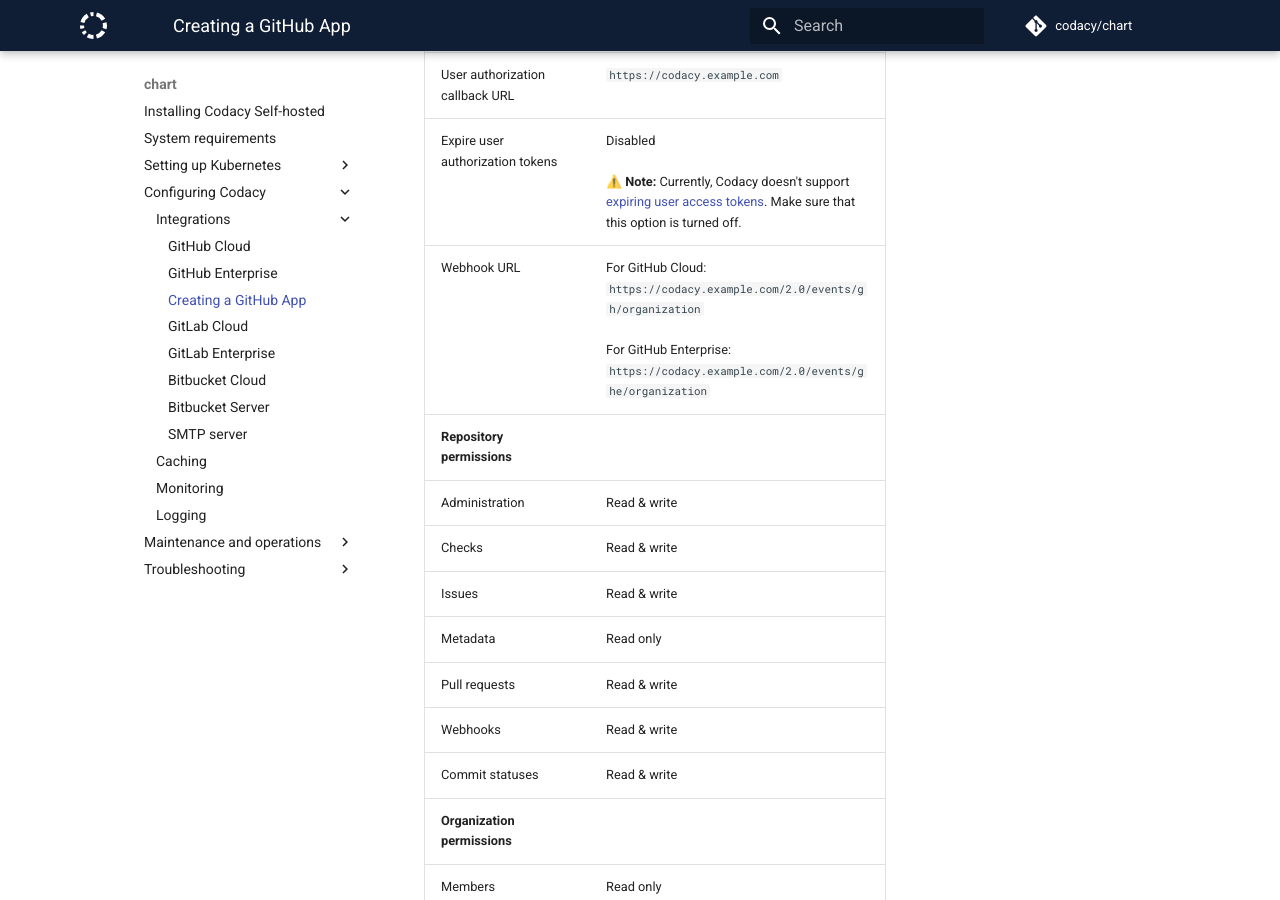
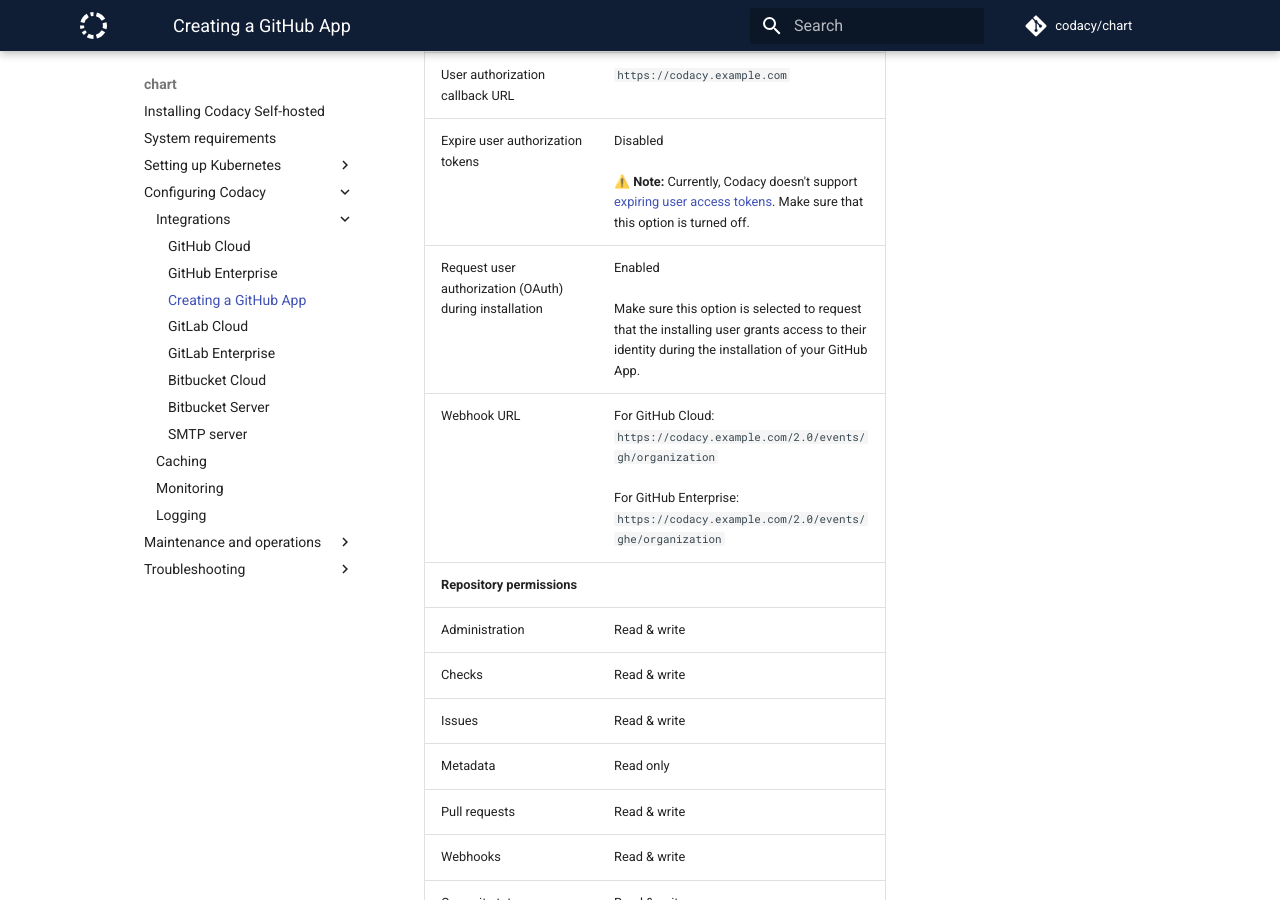
Before and after one commit to codacy/chart, an MkDocs documentation site: the page built from docs/configuration/integrations/github-app-create.md, in a window 1280 px wide and 900 px high, scrolled down 646 px. Built offline with MkDocs 1.6.1 and Material for MkDocs 9.7.7, drawn with Linux system fonts in a browser that asks for light colours; comment, search, counter and statistics services are not loaded.

Commit message:
feat: Add mandatory option Request user authorization during installation

```diff
--- a/docs/configuration/integrations/github-app-create.md
+++ b/docs/configuration/integrations/github-app-create.md
@@ -16,6 +16,7 @@
     | Homepage URL                            | `https://codacy.example.com`                            |
     | User authorization callback URL         | `https://codacy.example.com`                            |
     | Expire user authorization tokens        | Disabled<br/><br/><strong>⚠️ Note:</strong> Currently, Codacy doesn't support <a href="https://docs.github.com/en/developers/apps/building-github-apps/refreshing-user-to-server-access-tokens">expiring user access tokens</a>. Make sure that this option is turned off. |
+    | Request user authorization (OAuth) during installation | Enabled<br/><br/>Make sure this option is selected to request that the installing user grants access to their identity during the installation of your GitHub App. |
     | Webhook URL                             | For GitHub Cloud:<br/>`https://codacy.example.com/2.0/events/gh/organization`<br/><br/>For GitHub Enterprise:<br/>`https://codacy.example.com/2.0/events/ghe/organization` |
     | **Repository permissions**              |                                                         |
     | Administration                          | Read & write                                            |
```
